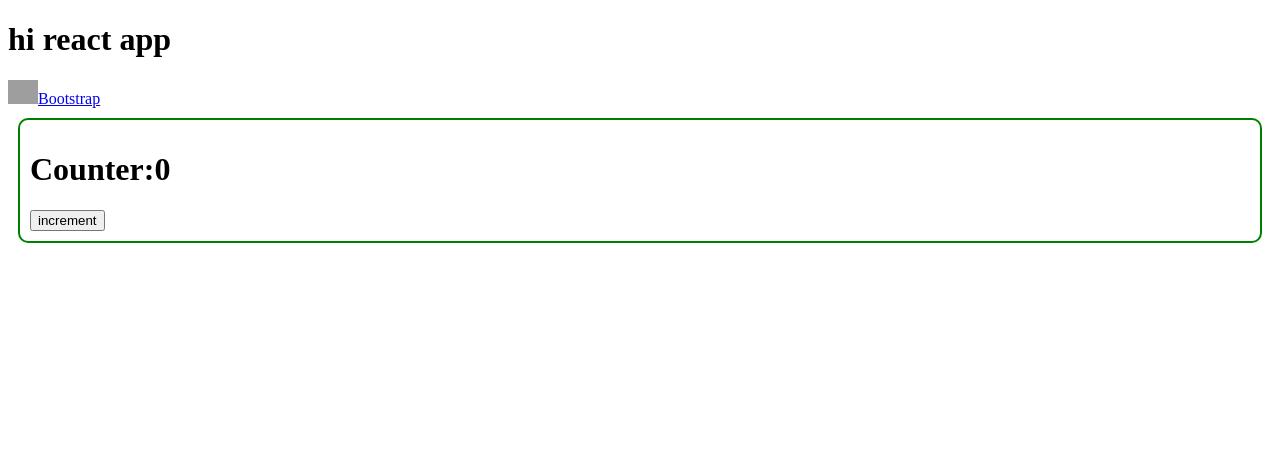
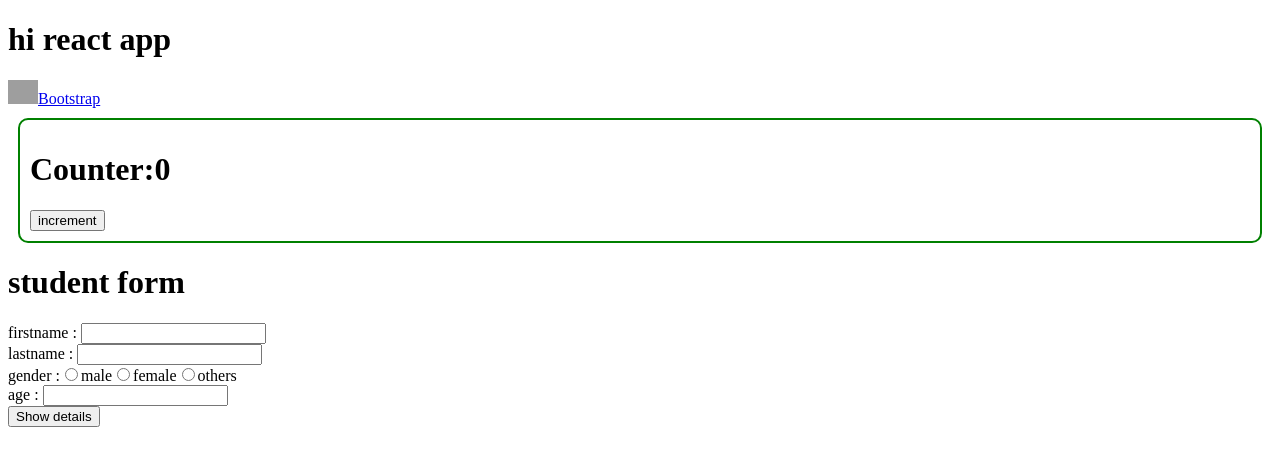
Before and after one commit to vaddesateesh175-ops/React-app, a React (Vite) app: page / in a window 1280 px wide. Shown: the top 466 px of the page. Built offline with nearby package versions, Linux system fonts and the light colour scheme; grey boxes are pictures that could not be loaded.

Commit message:
simple form

```diff
--- a/package.json
+++ b/package.json
@@ -13,8 +13,10 @@
     "@emotion/react": "^11.14.0",
     "@emotion/styled": "^11.14.1",
     "@mui/material": "^7.3.9",
+    "formik": "^2.4.9",
     "react": "^19.2.0",
-    "react-dom": "^19.2.0"
+    "react-dom": "^19.2.0",
+    "yup": "^1.7.1"
   },
   "devDependencies": {
     "@eslint/js": "^9.39.1",
--- a/src/App.jsx
+++ b/src/App.jsx
@@ -1,11 +1,13 @@
 import Navbar from "./component/Navbar";
 import Counter from "./features/Counter";
+import StudentForm from "./features/formhandling";
 
 function App(){
     return(<div>
       <h1>hi react app</h1>
       <Navbar></Navbar>
       <Counter></Counter>
+      <StudentForm></StudentForm>
     </div>)
 }
 export default App;
--- /dev/null
+++ b/src/features/formhandling.jsx
@@ -0,0 +1,30 @@
+import {useEffect} from "react";
+import { Formik, useFormik } from "formik";
+
+function StudentForm(){
+    var studentForm=useFormik({
+        firstname:"",
+        lastname:"",
+        gender:"",
+        age:"",
+    })
+    return(<div>
+        <h1>student form</h1>
+         <form onSubmit={studentForm.handleSubmit}>
+            firstname : <input type="text" {...studentForm.getFieldProps("firstname")} />
+            <br />
+            lastname : <input type="text" {...studentForm.getFieldProps("lastname")} />
+            <br />
+            gender :
+            <input type="radio" {...studentForm.getFieldProps("gender")} value="m" />male
+            <input type="radio" {...studentForm.getFieldProps("gender")} value="f" />female
+            <input type="radio" {...studentForm.getFieldProps("gender")} value="o" />others
+            <br/>
+            age : <input type="text"  {...studentForm.getFieldProps("age")}/>
+            <br/>
+            <button type="submit">Show details</button>
+         </form>
+
+    </div>)
+}
+export  default StudentForm;
```
Also changed, not shown: 1 other file (tests, documents, lock files or other folders).
